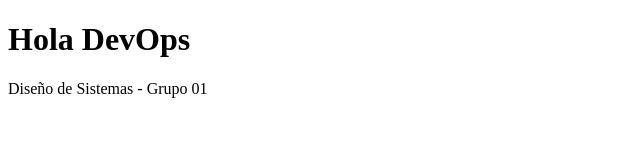
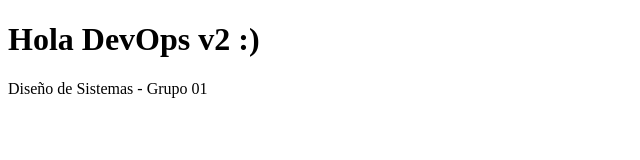
Before and after one commit to MalenaCerrud0/dsi_practica_cicd, a plain HTML site: page index.html in a window 1280 px wide. Shown: the full height of the page, 0-640 px from the left. Drawn offline with Linux system fonts and the light colour scheme.

Commit message:
Version 2.2

```diff
--- a/index.html
+++ b/index.html
@@ -3,10 +3,10 @@
 <head>
     <meta charset="UTF-8">
     <meta name="viewport" content="width=device-width, initial-scale=1.0">
-    <title>Práctica DevOps v2 :)</title>
+    <title>Práctica DevOps</title>
 </head>
 <body>
-    <h1>Hola DevOps</h1>
+    <h1>Hola DevOps v2 :)</h1>
     <p>Diseño de Sistemas - Grupo 01</p>
 </body>
 </html>
```
